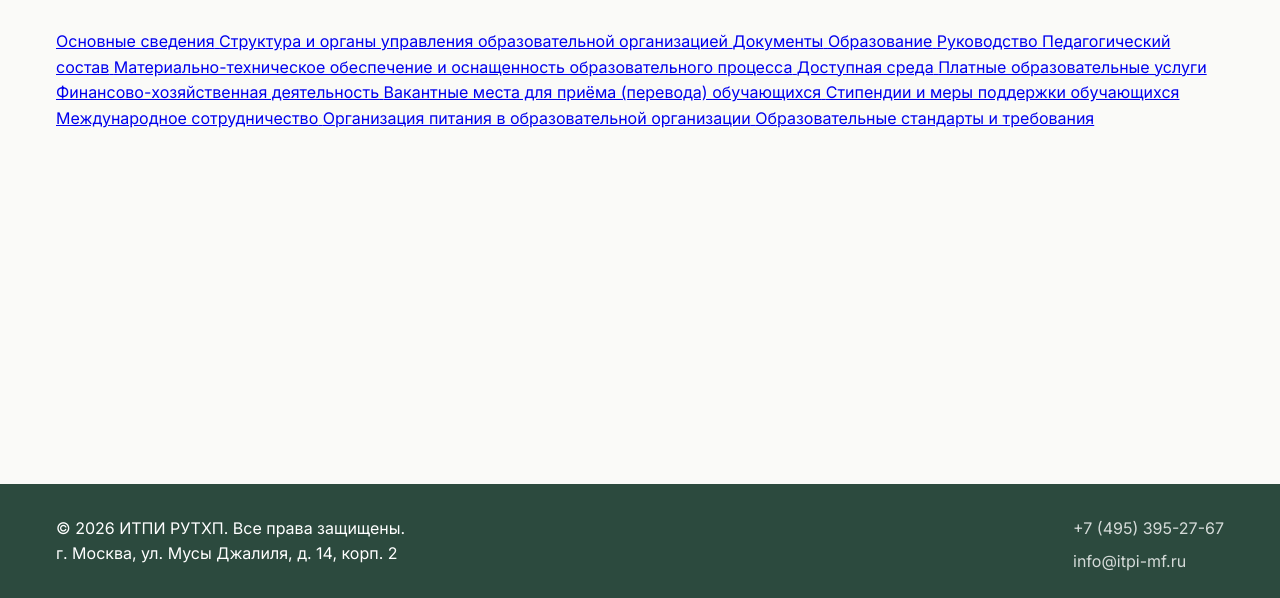
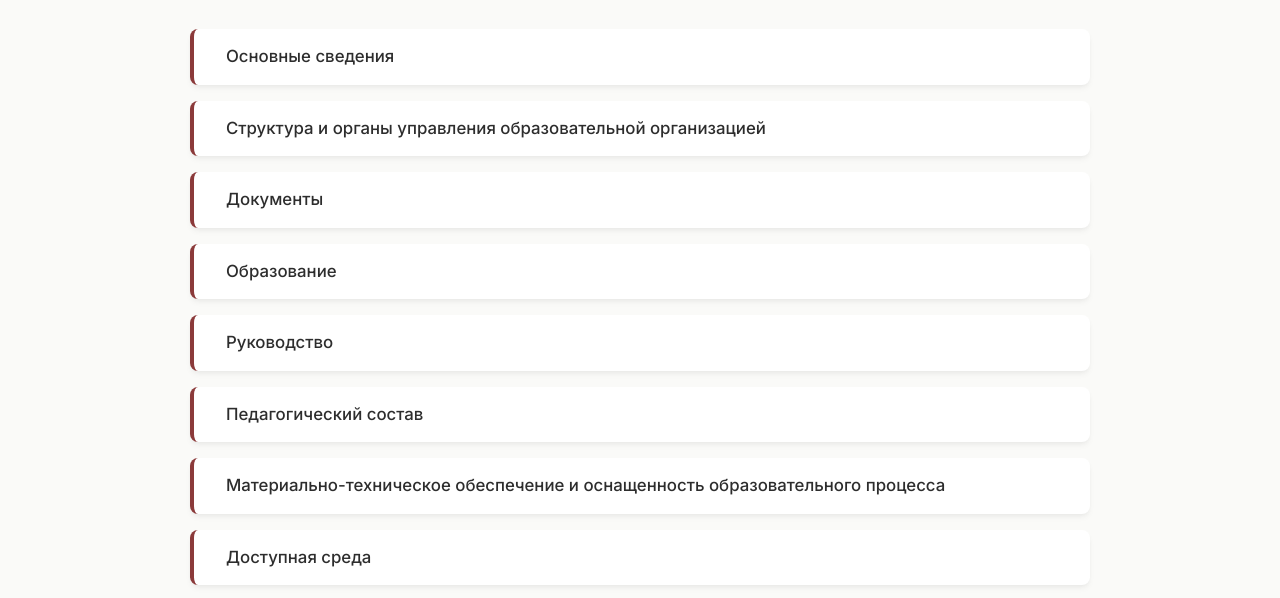
Before and after one commit to JaneOnion/mf_itpi_hsfa, a plain HTML site: page svedeniya_hub.html in a window 1280 px wide. Shown: the part 185-783 px from the top of the page. Drawn offline with Linux system fonts and the light colour scheme.

Commit message:
Update styles.css

```diff
--- a/styles.css
+++ b/styles.css
@@ -623,6 +623,51 @@ body.a11y-color-white-black a {
     text-decoration: underline;
 }
 
+/* --- Страница "Сведения об организации" --- */
+.sveden-list {
+    display: flex;
+    flex-direction: column;
+    gap: var(--spacing-md);
+    max-width: 900px;
+    margin: 0 auto;
+}
+
+.sveden-item {
+    display: flex;
+    align-items: center;
+    gap: var(--spacing-md);
+    padding: var(--spacing-md) var(--spacing-lg);
+    background: var(--color-white);
+    border-radius: var(--border-radius);
+    box-shadow: var(--shadow);
+    text-decoration: none;
+    color: var(--color-text);
+    transition: all 0.3s ease;
+    border-left: 4px solid var(--color-primary);
+}
+
+.sveden-item:hover {
+    transform: translateX(5px);
+    box-shadow: 0 6px 12px rgba(0, 0, 0, 0.1);
+    border-left-color: var(--color-secondary);
+}
+
+.sveden-item__title {
+    font-size: 1.05rem;
+    font-weight: 500;
+    line-height: 1.4;
+}
+
+/* Адаптивность для мобильных */
+@media (max-width: 768px) {
+    .sveden-item {
+        padding: var(--spacing-md);
+    }
+
+    .sveden-item__title {
+        font-size: 0.95rem;
+    }
+
 /* Адаптивность таблиц для мобильных */
 @media (max-width: 768px) {
     .info-table,
```
